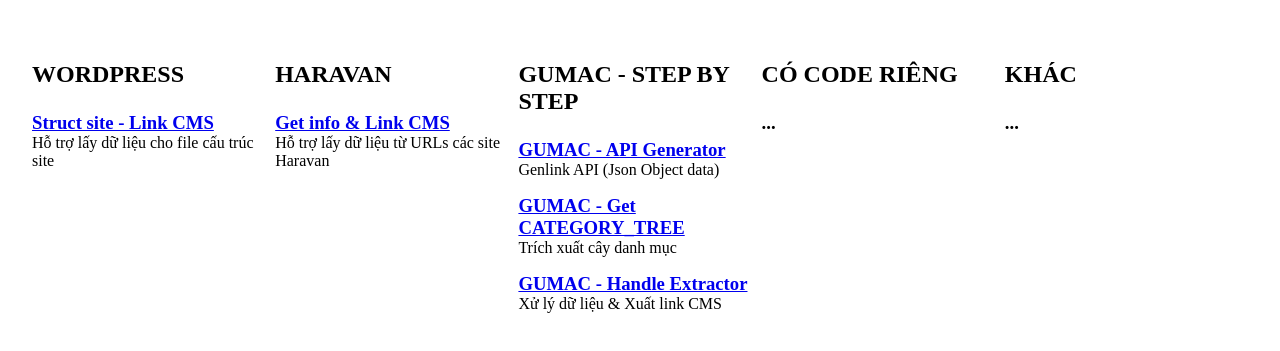
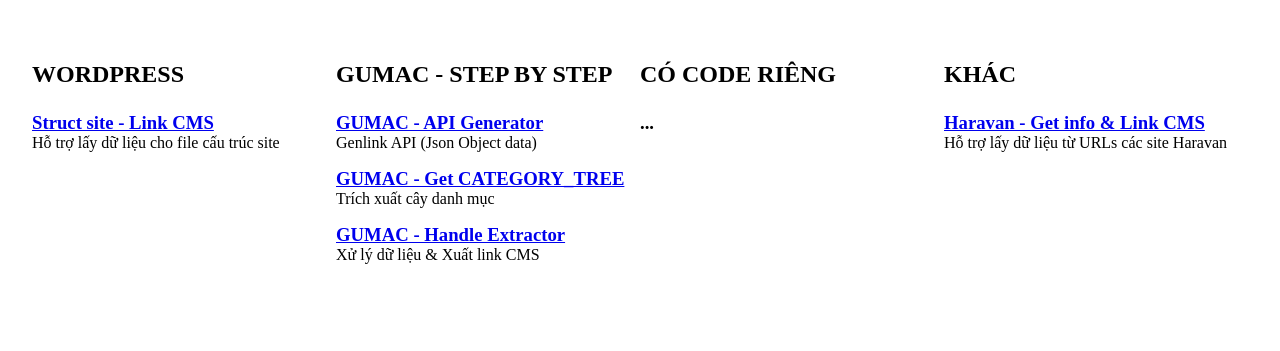
Before and after one commit to 7vnguyenvu/wptools, a plain HTML site: page index.html in a window 1280 px wide. Shown: the part 73-424 px from the top of the page. Drawn offline with Linux system fonts and the light colour scheme.

Commit message:
fix: custom ui

```diff
--- a/index.html
+++ b/index.html
@@ -21,18 +21,6 @@
                     </a>
                 </h3>
                 <p>Hỗ trợ lấy dữ liệu cho file cấu trúc site</p>
-            </div>
-
-        </div>
-        <div class="group">
-            <h2 class="title">Haravan</h2>
-            <div class="item">
-                <h3>
-                    <a href="./sevn-lenart-cms-haravan">
-                        Get info & Link CMS
-                    </a>
-                </h3>
-                <p>Hỗ trợ lấy dữ liệu từ URLs các site Haravan</p>
             </div>
 
         </div>
@@ -72,7 +60,12 @@
         <div class="group">
             <h2 class="title">Khác</h2>
             <div class="item">
-                <h3>...</h3>
+                <h3>
+                    <a href="./sevn-lenart-cms-haravan">
+                        Haravan - Get info & Link CMS
+                    </a>
+                </h3>
+                <p>Hỗ trợ lấy dữ liệu từ URLs các site Haravan</p>
             </div>
         </div>
     </div>
```
